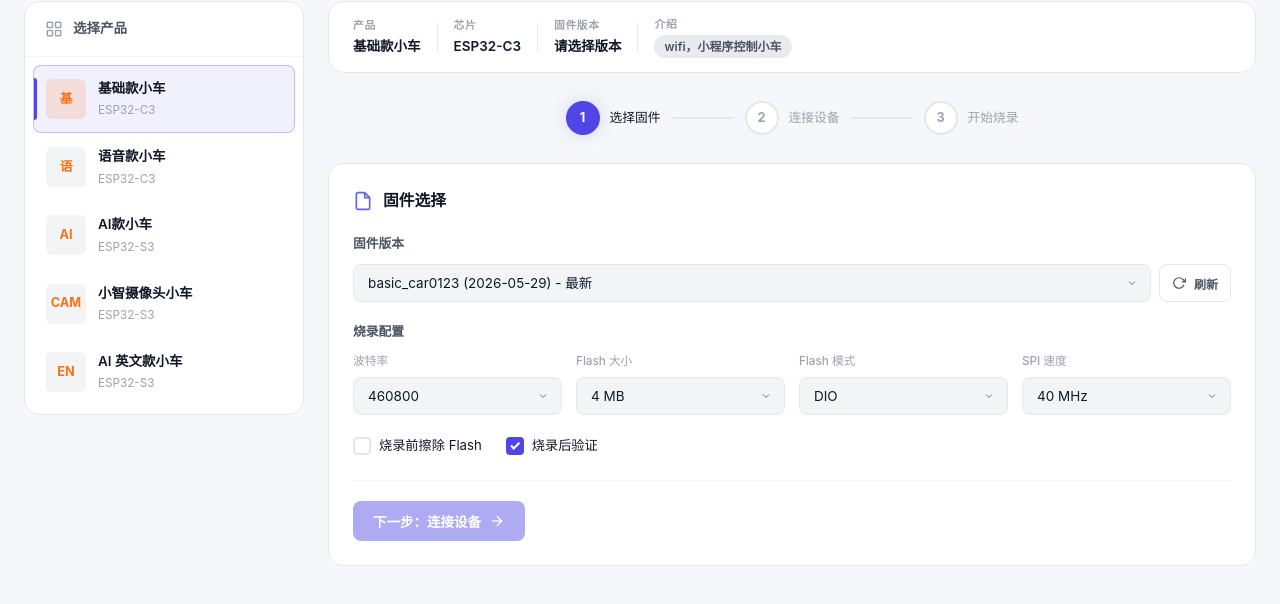
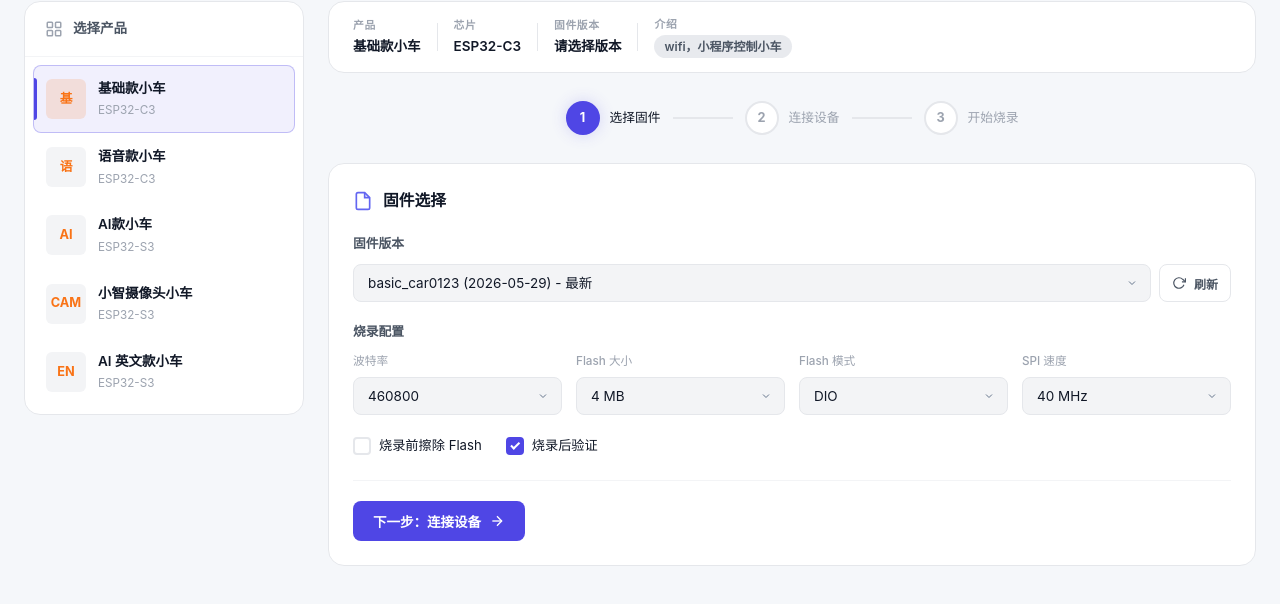
Before and after one commit to xyw2069/esp-flasher, a website: page index.html in a window 1280 px wide. Shown: the part 80-684 px from the top of the page. Drawn offline with Linux system fonts and the light colour scheme; a script that the page names is missing.

```diff
--- a/index.html
+++ b/index.html
@@ -185,7 +185,7 @@
                     </div>
 
                     <div class="step-actions">
-                        <button class="btn btn-primary" id="toStep2" disabled>
+                        <button class="btn btn-primary" id="toStep2">
                             下一步：连接设备
                             <svg width="16" height="16" viewBox="0 0 24 24" fill="none" stroke="currentColor" stroke-width="2">
                                 <line x1="5" y1="12" x2="19" y2="12"/>
```
